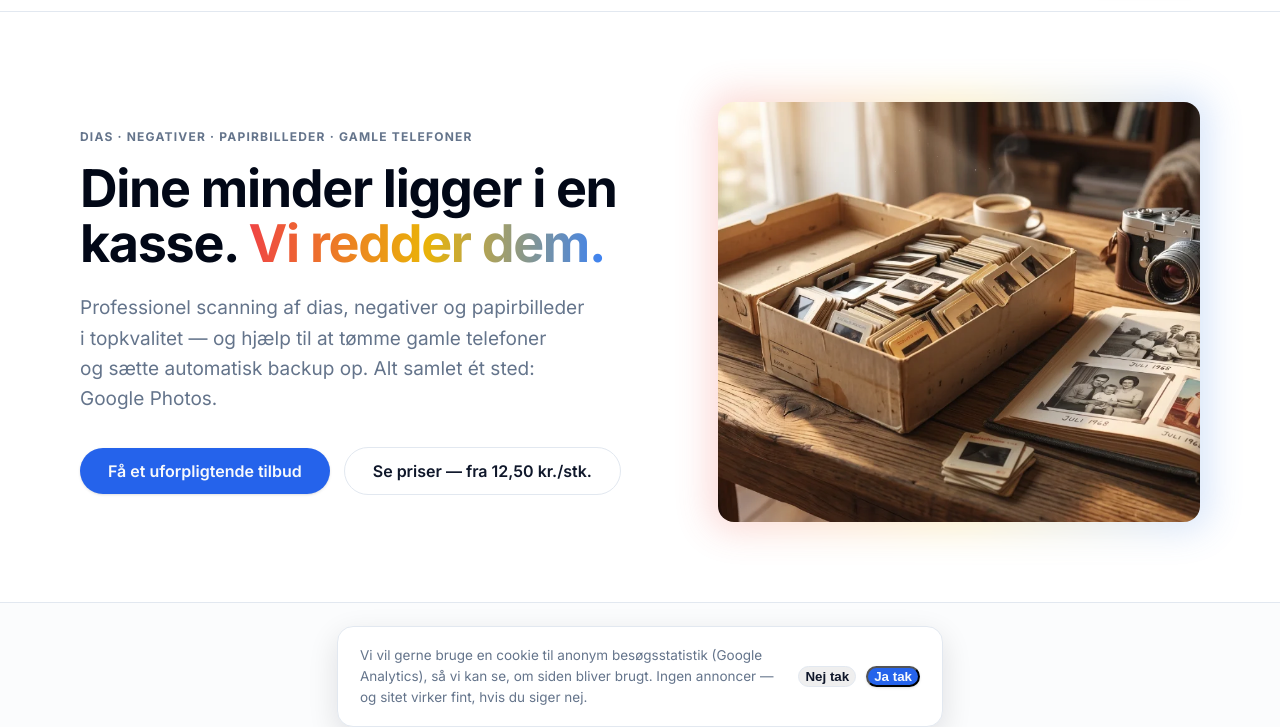
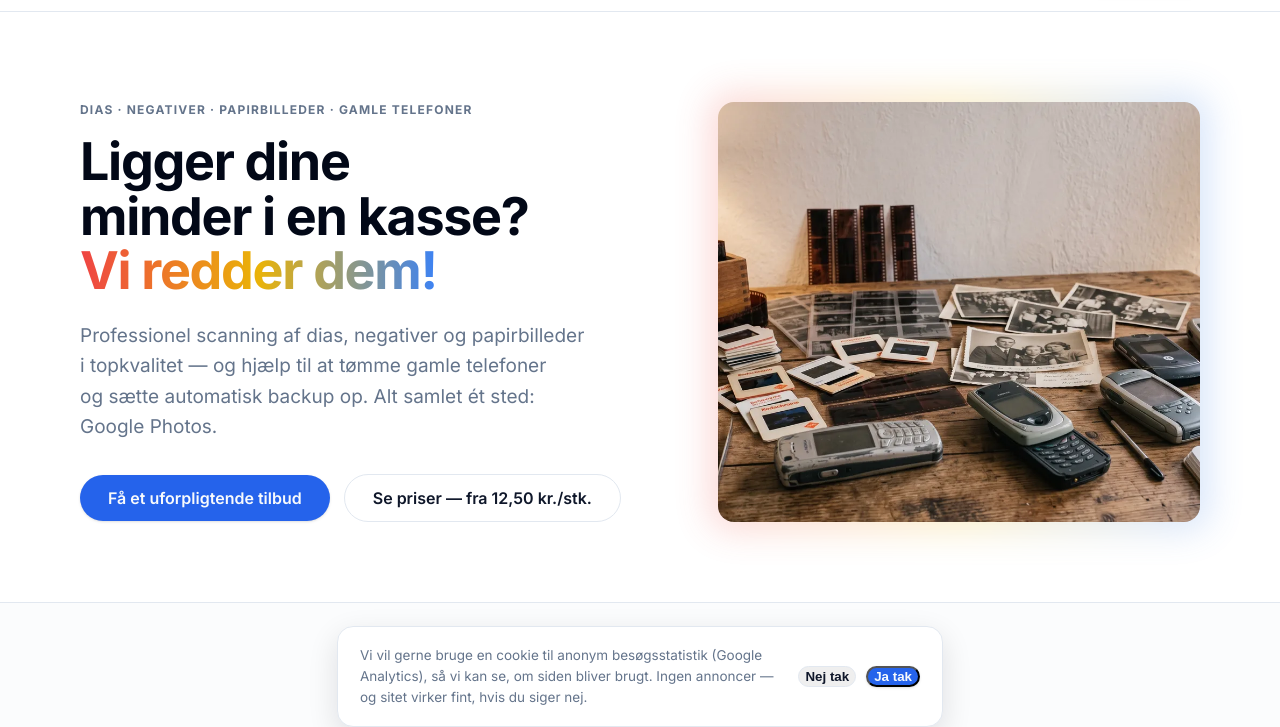
Before and after one commit to happy-mates/fotos.happymates.dk, a website built with Vite: page index.html in a window 1280 px wide. Shown: the part 53-780 px from the top of the page. Built offline with nearby package versions, Linux system fonts and the light colour scheme.

Commit message:
Hero: ny overskrift (Ligger dine minder i en kasse? Vi redder dem!) + nyt hero-billede

```diff
--- a/index.html
+++ b/index.html
@@ -6,7 +6,7 @@
     <title>Foto-digitalisering — dias, negativer og papirbilleder | fotos.happymates.dk</title>
     <meta name="description" content="Professionel scanning af dias, negativer og papirbilleder i 4000 DPI med infrarød støv- og ridsefjernelse — og hjælp til at tømme gamle telefoner og sætte automatisk backup op i Google Photos. Helsingør og omegn." />
     <link rel="icon" type="image/svg+xml" href="/assets/happy-mates-logo.svg" />
-    <meta property="og:title" content="Dine minder ligger i en kasse. Vi redder dem." />
+    <meta property="og:title" content="Ligger dine minder i en kasse? Vi redder dem!" />
     <meta property="og:description" content="Scanning af dias, negativer og papirbilleder i topkvalitet — samlet og sikret i Google Photos." />
     <meta property="og:type" content="website" />
     <meta property="og:url" content="https://fotos.happymates.dk/" />
@@ -16,7 +16,7 @@
     <meta property="og:image:alt" content="Dine minder ligger i en kasse. Vi redder dem. — kasse med gamle dias, negativer og fotoalbum ved siden af tablet og telefon" />
     <meta property="og:locale" content="da_DK" />
     <meta name="twitter:card" content="summary_large_image" />
-    <meta name="twitter:title" content="Dine minder ligger i en kasse. Vi redder dem." />
+    <meta name="twitter:title" content="Ligger dine minder i en kasse? Vi redder dem!" />
     <meta name="twitter:description" content="Scanning af dias, negativer og papirbilleder i topkvalitet — samlet og sikret i Google Photos." />
     <meta name="twitter:image" content="https://fotos.happymates.dk/assets/og.jpg" />
     <!-- Google tag (gtag.js) — Consent Mode v2: alt nægtet indtil samtykke -->
@@ -53,7 +53,7 @@
       <div class="container hero-grid">
         <div>
           <div class="hm-eyebrow hero-eyebrow">Dias · Negativer · Papirbilleder · Gamle telefoner</div>
-          <h1>Dine minder ligger i en kasse. <span class="hm-gradient-text">Vi redder dem.</span></h1>
+          <h1>Ligger dine minder i en kasse?<br /><span class="hm-gradient-text">Vi redder dem!</span></h1>
           <p class="hero-lead">Professionel scanning af dias, negativer og papirbilleder i topkvalitet — og hjælp til at tømme gamle telefoner og sætte automatisk backup op. Alt samlet ét sted: Google Photos.</p>
           <div class="hero-ctas">
             <a href="#kontakt" class="btn btn-primary btn-lg">Få et uforpligtende tilbud</a>
@@ -63,7 +63,7 @@
         <div class="glow-wrap">
           <div class="glow glow-hero"></div>
           <div class="hero-media">
-            <img src="/assets/hero-fotos.webp" alt="Kasse med gamle dias og familiealbum på et bord" />
+            <img src="/assets/hero-kasse.webp" alt="Dias, negativstrimler, gamle papirbilleder og mobiltelefoner på et træbord" />
           </div>
         </div>
       </div>
```
Also changed, not shown: public/assets/hero-kasse.webp (added).
